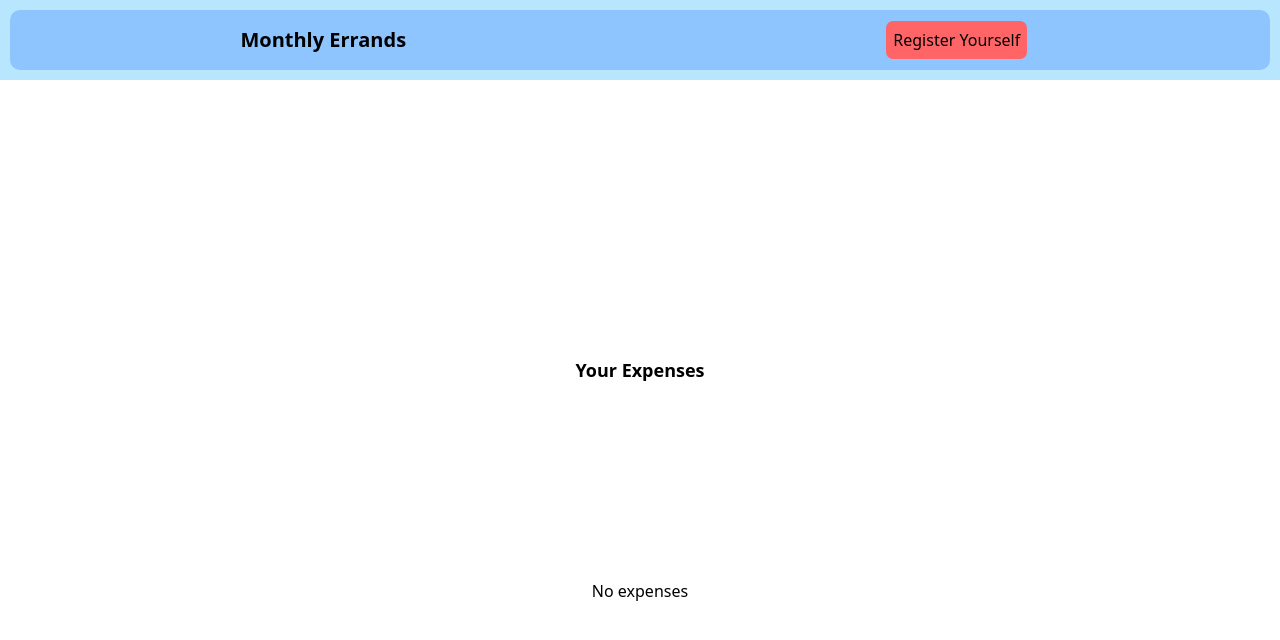
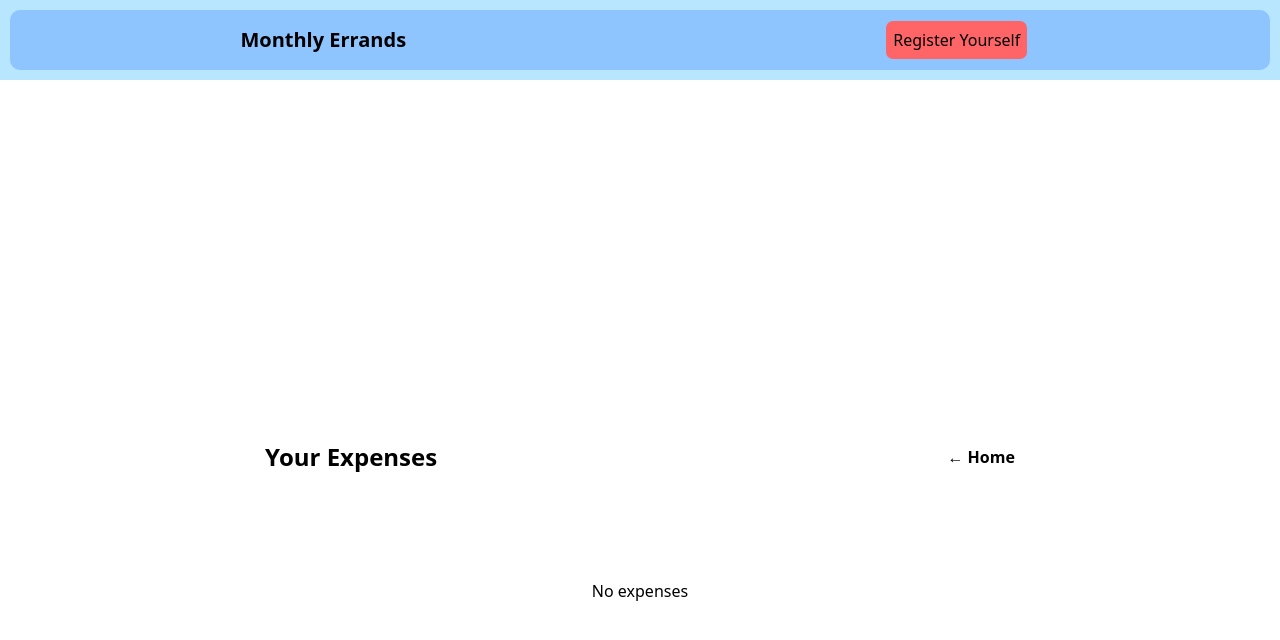
Before and after one commit to gladson65/monthlyErrands, a React (Vite) app: page /dashboard in a window 1280 px wide. Shown: the top 640 px of the page. Built offline with nearby package versions, Linux system fonts and the light colour scheme.

Commit message:
Back to home button has been added on Dashboard

```diff
--- a/src/components/Dashboard.css
+++ b/src/components/Dashboard.css
@@ -13,8 +13,20 @@
 #dashboard h1 {
     text-align: center;
     font-weight: bold;
-    font-size: large;
+    font-size: x-large;
     height: 200px;
+    display: flex;
+    justify-content: space-around;
+    align-items: center;
+}
+
+#dashboard h1 a {
+    font-size: medium;
+    transition: all 0.5s linear;
+}
+
+#dashboard h1 a:hover {
+    color: rgb(75, 166, 236);
 }
 
 #expenseDiv {
--- a/src/components/Dashboard.jsx
+++ b/src/components/Dashboard.jsx
@@ -2,6 +2,7 @@ import { useState, useEffect } from 'react';
 import { useSelector } from 'react-redux';
 import DashboardItem from './DashboardItem';
 import './Dashboard.css';
+import { Link } from 'react-router-dom';
 
 function Dashboard() {
 
@@ -40,7 +41,10 @@ function Dashboard() {
     return (
         <>
             <div id="dashboard">
-                <h1>Your Expenses</h1>
+                <h1>
+                    Your Expenses
+                    <Link to="/"> ← Home </Link>
+                </h1>
 
                 <div id='expenseDiv'>
                     {
```
